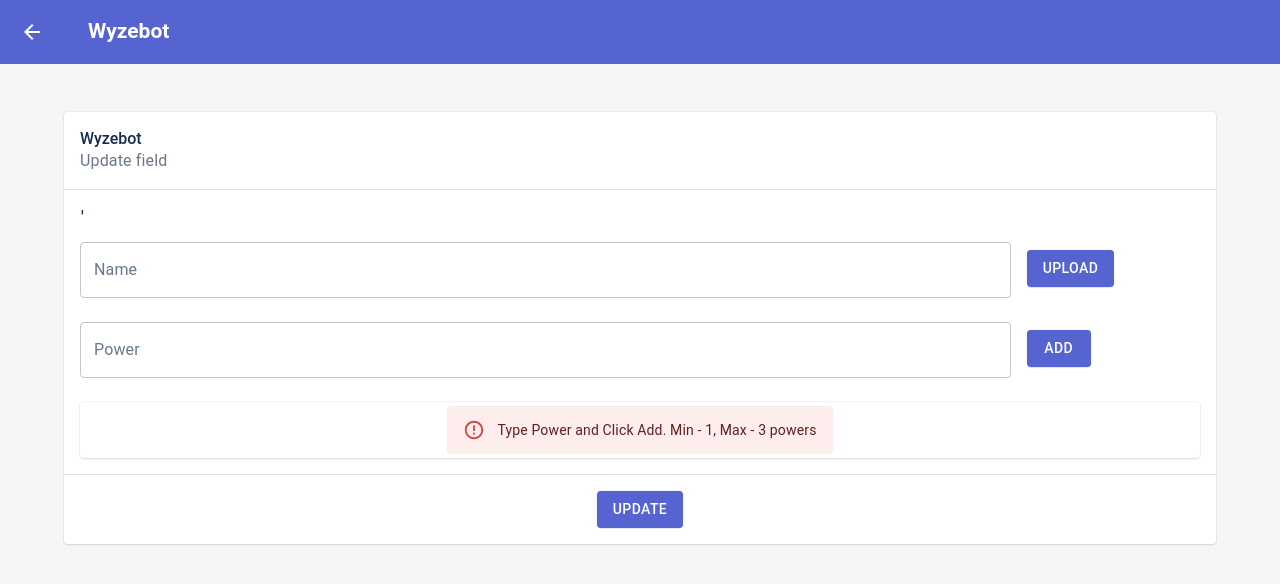
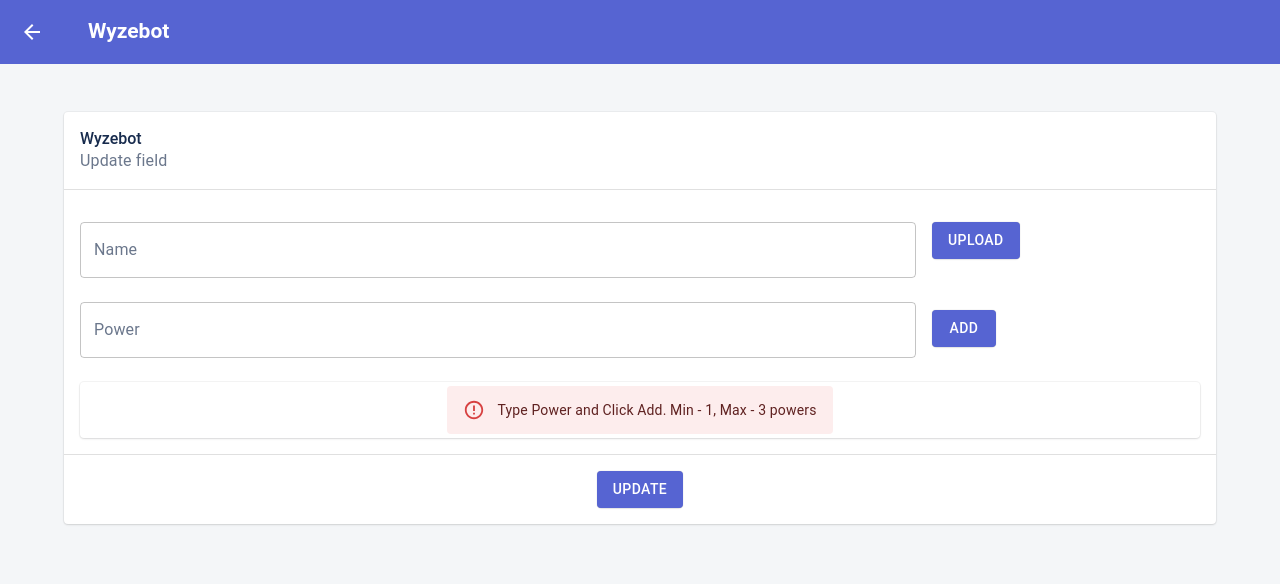
Before and after one commit to Ijisrael42/wyzebots, a React (Create React App) app: page /wyzebots/1 in a window 1280 px wide. Shown: the top 584 px of the page. Built offline with nearby package versions, Linux system fonts and the light colour scheme.

Commit message:
Validation checks and displayin feedbacks

```diff
--- a/src/components/wyzebot/WyzebotForm.tsx
+++ b/src/components/wyzebot/WyzebotForm.tsx
@@ -1,11 +1,8 @@
 import React, { useState, useEffect, useRef } from "react";
 import { Box, Button, Card, CardContent, CardHeader, Divider, TextField } from '@material-ui/core';
 import { wyzebotService } from '../../services/wyzebotService';
-import { useForm, Controller } from "react-hook-form";
-import useResolver from '../../helpers/resolver';
 import { useParams, useNavigate, useLocation } from 'react-router';
-import * as Yup from 'yup';
-import { Backdrop, CircularProgress, Grid, Paper, Chip, Alert } from '@mui/material';
+import { Backdrop, CircularProgress, Grid, Paper, Chip, Alert, Stack, Typography, Snackbar, AlertTitle, AlertColor } from '@mui/material';
 import { styled } from '@mui/material/styles';
 import TagFacesIcon from '@mui/icons-material/TagFaces';
 import { fileService } from "../../services/fileService";
@@ -15,7 +12,6 @@ const ListItem = styled('li')((props: any) => ({ margin: props.theme.spacing(0.5
 const Input = styled('input')({ display: 'none', });
 
 const WyzebotForm = (props: any) => {
-  const [wyzebot, setWyzebot] = useState();
   const navigate = useNavigate();
   const { id }:any = useParams();
   const [error, setError] = useState("");
@@ -25,17 +21,35 @@ const WyzebotForm = (props: any) => {
   const route = location.pathname.split("/")[2];
   const powerRef = useRef<any>(null);
   const nameRef = useRef<any>(null);
+  const fileRef = useRef<any>(null);
   const [file, setFile] = useState<any>(null);
-  const [fileExt, setFileExt] = useState<any>(null);
   const [fileError, setFileError] = useState<any>(null);
+  const [powerError, setPowerError] = useState<any>(null);
+  const [openSnackBar, setOpenSnackBar] = useState(false);
+  const [alert, setAlert] = useState<any>();
+  const [state, setState] = useState<AlertColor | undefined>("success");
 
   const handleClose = () => { setOpen(false); };
   const handleToggle = () => { setOpen(!open); };
   const [chipData, setChipData] = React.useState< ChipData[]>([]);
-
+  const uploadBtn = () => { fileRef.current.click(); setFile(null); setFileError(""); }
+  const handleClick = () => { setOpenSnackBar(true); };
   const handleDelete = (chipToDelete: ChipData) => () => {
     setChipData((chips) => chips.filter((chip) => chip.key !== chipToDelete.key));
   };
+
+  const handleCloseSnackbar = () => { setOpenSnackBar(false); };
+
+  const delay = 5000;
+  const setAlertBody = ( state: string) => {
+    const stateMessage = state === "success" ? "Success" : "Error";
+    const message = state === "success" ?
+    (<>You have successfully — <strong>Created a Wyzebot!</strong></>) :
+    (<>Wyzebot creation was - <strong>Unsuccessful</strong>. Please check your Network Connection.</>);
+
+    const alert = (<> <AlertTitle>{stateMessage}</AlertTitle> {message} </>);
+    setAlert(alert); handleClose(); handleClick(); setTimeout(() => navigate(0), delay);
+  }
 
   const handleAdd = () => {
 
@@ -43,33 +57,30 @@ const WyzebotForm = (props: any) => {
       let power: ChipData = { key: chipData.length, label: powerRef.current!.value };
       powerRef.current!.value = "";
       setChipData([...chipData, power ]);
-    }
+    } else setPowerError("Please type power here");
   };
 
   const create = () => {
-    let name = "", power = [];
+
+    var name = "", power: any[] = [], isValid = true;
+
     if(nameRef.current.value === "" || nameRef.current.value === undefined) {
-      // set error
-      return;
+      setError("Name is a required field");
+      isValid = false;
     } else name = nameRef.current.value;
 
-    if( chipData.length < 1 ) {
-      // set error
-      return;
-    } else if( chipData.length > 3 ) {
-      // set error
-      return;
-    } else power = chipData.map( ( chip: ChipData) => chip.label);
+    if( chipData.length < 1 ) isValid = false;
+    else power = chipData.map( ( chip: ChipData) => chip.label);
 
-    if(!file) {
-      // set error
-      return;
-    }
+    if(!file) { setFileError("Please choose a file"); isValid = false; }
 
+    if(!isValid) return;
+
+    handleToggle();
     let data = { name: name, power: power, image: file.name };
     wyzebotService.create(data)
-    .then((response:any) => { console.log(response);})
-    .catch((error:any) => { console.log(error);})
+    .then((response:any) => { handleClose(); setAlertBody("success"); console.log(response);})
+    .catch((error:any) => { handleClose(); setAlertBody("error"); console.log(error);})
 
   }
 
@@ -113,9 +124,11 @@ const WyzebotForm = (props: any) => {
   };
 
   const fileUpload = (e:any) => {
+    const filetype = ['png', 'jpg', 'jpeg']; // 'doc', 'docx', 'pdf',
+
     if( !e.target.files[0] ) return;
     const file = getFile(e);
-    if( !file ) { setFileError("Incompatible file type"); return; }
+    if( !file ) { setFileError(`Incompatible. Please use ${filetype.toString()}`); return; }
 
     const fileSize = Math.round((file.size / (1024 * 1024) )); // in Kb => 1024 bytes, Mb => 1024 * 1024 bytes
     if( fileSize > 10 ) {
@@ -123,9 +136,9 @@ const WyzebotForm = (props: any) => {
       docFile.value = "";
       setFileError("File is too large."); return;
     }
-    setFileExt(file);
     setFile(file); fileServiceUpload(file);
   };
+
 
   return (
     <>
@@ -133,30 +146,38 @@ const WyzebotForm = (props: any) => {
         <Card>
           <CardHeader subheader={ id === "create" ? "Create field" : "Update field" } title="Wyzebot" />
           <Divider />
-          <CardContent>'
+          <CardContent>
 
             <Grid container spacing={2}>
-              <Grid item xs={12} md={10}>
-                <TextField fullWidth label="Name" margin="normal" name="name"
-                 type="text" variant="outlined" inputRef={value => (nameRef.current = value) } />
+              <Grid item xs={12} md={9}>
+                <TextField onClick={() => setError("")} fullWidth label="Name" margin="normal" name="name" helperText={error ? error : ""}
+                 error={error ? true : false} type="text" variant="outlined" inputRef={value => (nameRef.current = value) } />
              </Grid>
 
-             <Grid item xs={12} md={2}>
-                <Box sx={{ display: 'flex', justifyContent: 'flex-start', pt: 3 }} >
-                  <label htmlFor="contained-button-file">
-                    <Input onChange={(e:any) => fileUpload(e)} accept="image/*" id="contained-button-file" type="file" />
-                    <Button variant="contained" component="span"> Upload </Button>
-                  </label>
+             <Grid item xs={12} md={3}>
+                <Box sx={{ display: 'flex', justifyContent: 'flex-start', pt: 2 }} >
+                  <Stack spacing={1}>
+                    <div>
+                      <Input ref={fileRef} onChange={(e:any) => fileUpload(e)} accept="image/*" id="contained-button-file" type="file" />
+                      <Button onClick={() => uploadBtn()} variant="contained" component="span"> Upload </Button>
+                    </div>
+                    {file && (
+                      <Typography sx={{ width: "240px" }} noWrap variant="caption" gutterBottom component="div">{file.name}</Typography>
+                    )}
+                    {fileError && (
+                      <Typography sx={{ width: "240px", color: "red" }} variant="caption" display="block" gutterBottom component="div">{fileError}</Typography>
+                    )}
+                  </Stack>
                 </Box>
              </Grid>
             </Grid>
 
             <Grid container spacing={2}>
-              <Grid item xs={12} md={10}>
-                  <TextField fullWidth label="Power" margin="normal" name="value" type="text"
-                  variant="outlined" inputRef={value => (powerRef.current = value) } />
+              <Grid item xs={12} md={9}>
+                  <TextField onClick={() => setPowerError("")}fullWidth label="Power" margin="normal" name="value" type="text" helperText={powerError ? powerError : ""}
+                  error={powerError ? true : false} variant="outlined" inputRef={value => (powerRef.current = value) } />
               </Grid>
-              <Grid item xs={12} md={2} >
+              <Grid item xs={12} md={3} >
                 <Box sx={{ display: 'flex', justifyContent: 'flex-start', pt: 3 }} >
                   { (chipData.length >= 3) ?
                       (<Button component="span" disabled={true} color="primary" variant="contained" > Maxed Out </Button>)
@@ -196,6 +217,9 @@ const WyzebotForm = (props: any) => {
         <CircularProgress color="inherit" />
       </Backdrop>
 
+      <Snackbar open={openSnackBar} anchorOrigin={{ vertical: 'top', horizontal: 'center' }} autoHideDuration={delay} onClose={handleCloseSnackbar}>
+        <Alert variant="filled" onClose={() => handleCloseSnackbar()} severity={state} sx={{ width: '100%' }}> {alert} </Alert>
+      </Snackbar>
     </>
   );
 };
```
